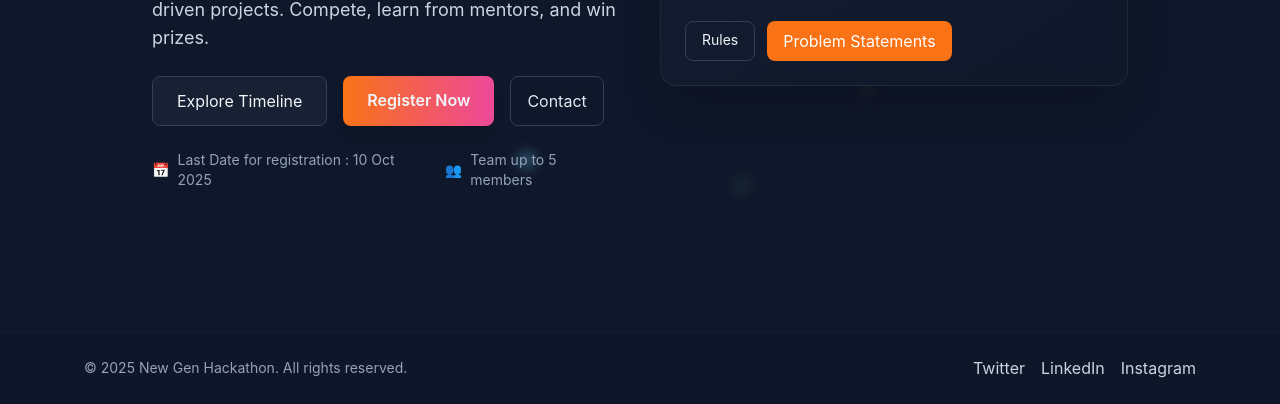
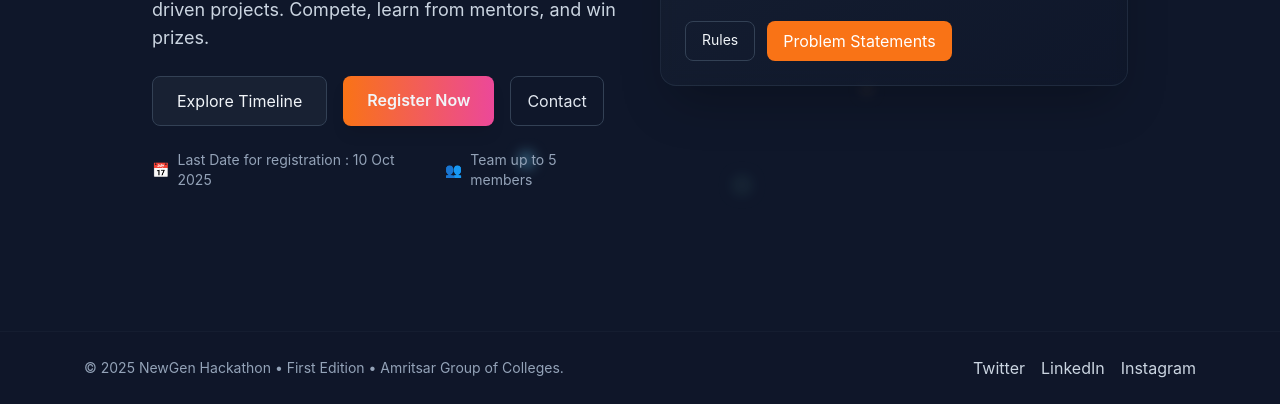
Before and after one commit to MadhavSharma19/HACK_EDC_1, a plain HTML site: page index.html in a window 1280 px wide. Shown: the part 546-950 px from the top of the page. Drawn offline with nearby package versions, Linux system fonts and the light colour scheme.

Commit message:
index.html

```diff
--- a/index.html
+++ b/index.html
@@ -137,7 +137,7 @@
 
   <footer class="border-t border-slate-800/40 bg-slate-900/20">
     <div class="max-w-6xl mx-auto px-5 py-6 flex flex-col md:flex-row items-center justify-between gap-4">
-      <div class="text-slate-400 text-sm">© 2025 New Gen Hackathon. All rights reserved.</div>
+      <div class="text-slate-400 text-sm">© 2025 NewGen Hackathon • First Edition • Amritsar Group of Colleges.</div>
       <div class="flex gap-4">
         <a href="#" class="text-slate-300 hover:text-orange-400">Twitter</a>
         <a href="#" class="text-slate-300 hover:text-orange-400">LinkedIn</a>
```
